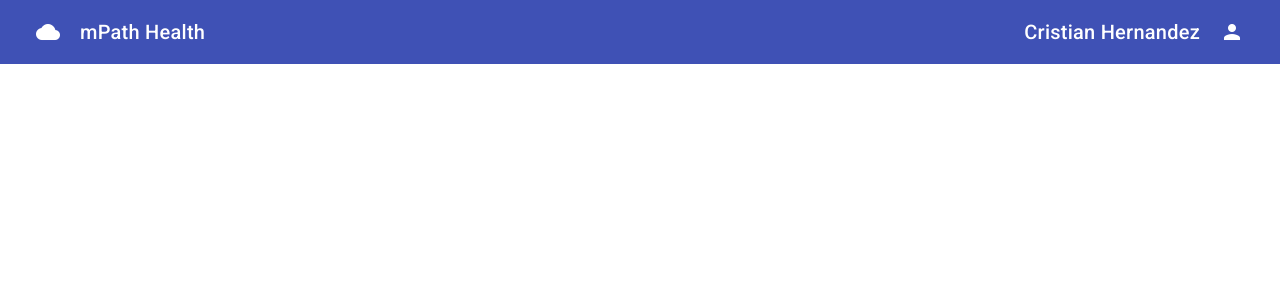
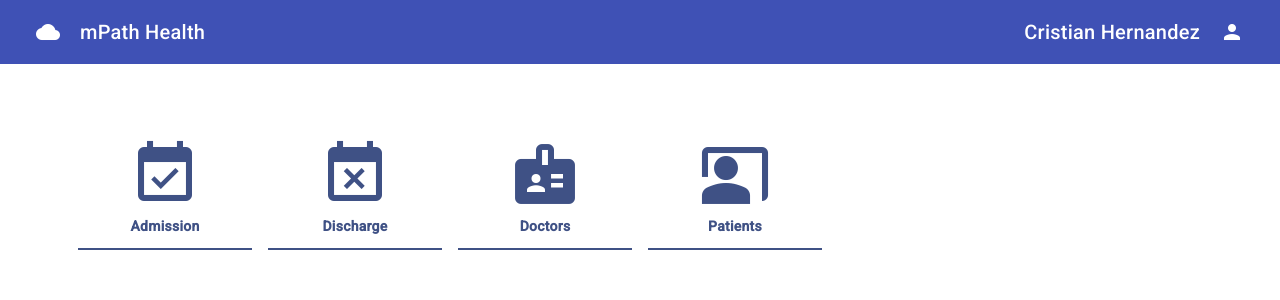
Before and after one commit to Chernandezz/mPATHAssessment-Project, an Angular app in the folder mPathFrontEnd/: page / in a window 1280 px wide. Shown: the top 300 px of the page. Built offline with nearby package versions, Linux system fonts and the light colour scheme.

Commit message:
Index added

```diff
--- a/mPathFrontEnd/src/app/app.component.html
+++ b/mPathFrontEnd/src/app/app.component.html
@@ -1 +1,2 @@
+<app-header></app-header>
 <router-outlet></router-outlet>
--- a/mPathFrontEnd/src/app/app.component.ts
+++ b/mPathFrontEnd/src/app/app.component.ts
@@ -1,10 +1,11 @@
 import { Component } from '@angular/core';
 import { RouterOutlet } from '@angular/router';
+import { HeaderComponent } from "./modules/global/components/header/header.component";
 
 @Component({
   selector: 'app-root',
   standalone: true,
-  imports: [RouterOutlet],
+  imports: [RouterOutlet, HeaderComponent],
   templateUrl: './app.component.html',
   styleUrl: './app.component.scss'
 })
--- a/mPathFrontEnd/src/app/app.routes.ts
+++ b/mPathFrontEnd/src/app/app.routes.ts
@@ -1,10 +1,10 @@
 import { Routes } from '@angular/router';
 import { HeaderComponent } from './modules/global/components/header/header.component';
+import { IndexComponent } from './modules/global/components/index/index.component';
 
 export const routes: Routes = [
   {
     path: '',
-    component: HeaderComponent,
-    loadChildren: () => import('./routes.module').then(m => m.RoutesModule)
+    component: IndexComponent,
   }
 ];
--- a/mPathFrontEnd/src/app/modules/global/components/header/header.component.html
+++ b/mPathFrontEnd/src/app/modules/global/components/header/header.component.html
@@ -1,3 +1,4 @@
+<header>
   <mat-toolbar color="primary">
     <button mat-icon-button class="example-icon" aria-label="Example icon-button with menu icon">
       <mat-icon>cloud</mat-icon>
@@ -9,3 +10,4 @@
       <mat-icon>person</mat-icon>
     </button>
   </mat-toolbar>
+</header>
--- a/mPathFrontEnd/src/app/modules/global/components/index/index.component.html
+++ b/mPathFrontEnd/src/app/modules/global/components/index/index.component.html
@@ -1 +1,33 @@
-<p>index works!</p>
+<div class="app-panel-container">
+  <div class="container">
+    <div class="row d-flex">
+      <div class="col-6 col-sm-4 col-md-3 col-lg-2 p-2">
+        <mat-card>
+          <mat-icon>event_available</mat-icon>
+          <p>Admission</p>
+        </mat-card>
+      </div>
+
+      <div class="col-6 col-sm-4 col-md-3 col-lg-2 p-2">
+        <mat-card>
+          <mat-icon>event_busy</mat-icon>
+          <p>Discharge</p>
+        </mat-card>
+      </div>
+
+      <div class="col-6 col-sm-4 col-md-3 col-lg-2 p-2">
+        <mat-card>
+          <mat-icon>badge</mat-icon>
+          <p>Doctors</p>
+        </mat-card>
+      </div>
+
+      <div class="col-6 col-sm-4 col-md-3 col-lg-2 p-2">
+        <mat-card>
+          <mat-icon>co_present</mat-icon>
+          <p>Patients</p>
+        </mat-card>
+      </div>
+    </div>
+  </div>
+</div>
--- a/mPathFrontEnd/src/app/modules/global/components/index/index.component.scss
+++ b/mPathFrontEnd/src/app/modules/global/components/index/index.component.scss
@@ -0,0 +1,35 @@
+.app-panel-container {
+    height: calc(100% - 64px);
+    padding-top: 50px;
+}
+
+.app-panel-container .mat-mdc-card {
+    box-shadow: 0 1px 3px 0 rgba(255, 255, 255, .15), 0 4px 6px 0 rgba(255, 255, 255, .15) !important;
+    color: rgba(255, 255, 255, .8);
+    text-align: center;
+    cursor: pointer;
+    transition: all .25s ease, transform .25s ease;
+    font-weight: bold;
+    border-bottom: #3F5185 2px solid;
+    border-radius: 0;
+}
+
+.app-panel-container .mat-mdc-card:hover {
+    background-color: rgba(0, 0, 0, .2);
+    transform: translateY(-3px);
+    box-shadow: 0 0 35px rgba(255, 255, 255, .25) !important;
+}
+
+.app-panel-container .mat-mdc-card p {
+    margin-top: 10px;
+    white-space: nowrap;
+    overflow: hidden;
+    text-overflow: ellipsis;
+    color: #3F5185;
+}
+
+.app-panel-container .mat-mdc-card .mat-icon{
+  transform: scale(3);
+  margin: 40px auto 20px auto;
+  color: #3F5185;
+}
--- a/mPathFrontEnd/src/app/modules/global/global.routing.ts
+++ /dev/null
@@ -1,11 +0,0 @@
-import { Routes } from "@angular/router";
-import { IndexComponent } from "./components/index/index.component";
-
-export const globalRoutes: Routes = [
-  {
-    path: '',
-    component: IndexComponent,
-    loadChildren: () => import('./global.module').then(m => m.GlobalModule)
-
-  }
-];
--- a/mPathFrontEnd/src/app/routes.module.ts
+++ /dev/null
@@ -1,12 +0,0 @@
-import { NgModule } from "@angular/core";
-import { RouterModule } from "@angular/router";
-import { globalRoutes } from "./modules/global/global.routing";
-
-@NgModule({
-  imports: [RouterModule.forChild([
-    ...globalRoutes
-  ])],
-  exports: [RouterModule]
-})
-
-export class RoutesModule{}
```
Also changed, not shown: mPathFrontEnd/src/app/modules/global/components/index/index.component.ts (+4 -5 lines), mPathFrontEnd/src/app/modules/global/global.module.ts (deleted, +0 -12 lines), mPathFrontEnd/src/app/modules/global/shared.module.ts (+9 -2 lines). Lines whose indentation alone changed are shown as unchanged.
